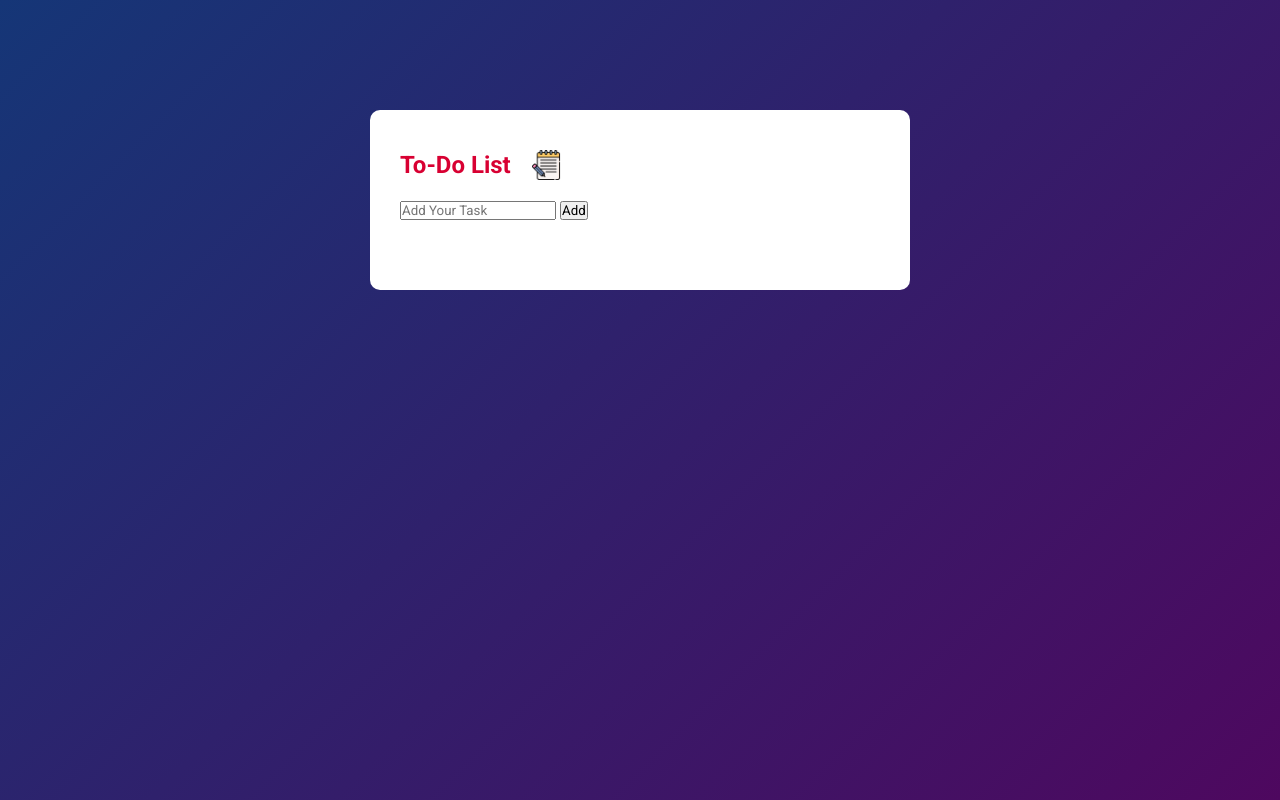
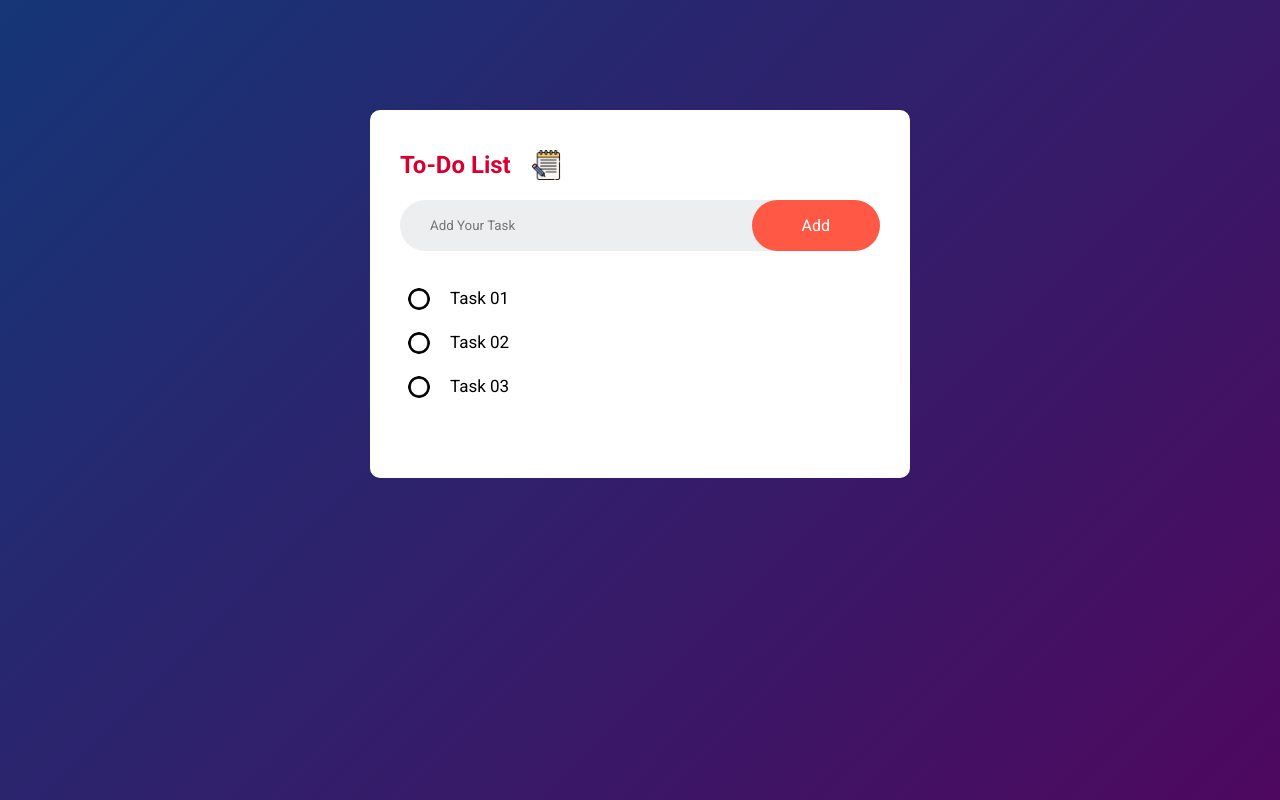
Before and after one commit to niks-nikhil-anand/Js_Interview_Questions_with_10_mini_projects, a plain HTML site: page notes_App/index.html in a window 1280 px wide. Drawn offline with Linux system fonts and the light colour scheme.

Commit message:
list-container completed

```diff
--- a/notes_App/index.html
+++ b/notes_App/index.html
@@ -19,6 +19,11 @@
                 <input type="text" placeholder="Add Your Task">
                 <button>Add</button>
             </div>
+            <ul id="list-container">
+                <li>Task 01</li>
+                <li>Task 02</li>
+                <li>Task 03</li>
+            </ul>
         </div>
     </div>
 
--- a/notes_App/style.css
+++ b/notes_App/style.css
@@ -31,3 +31,50 @@
     width: 30px;
     margin-left: 20px;
 }
+.search-row{
+    display: flex;
+    justify-content: space-between;
+    align-items: center;
+    background: #edeef0;
+    border-radius: 30px;
+    padding-left: 20px;
+    margin-bottom: 25px;
+}
+.search-row input{
+    flex: 1;
+    border: none;
+    outline: none;
+    background: transparent;
+    padding: 10px;
+}
+.search-row button{
+    border: none;
+    outline: none;
+    background: #ff5945;
+    padding: 16px 50px;
+    color: #fff;
+    font-size: 16px;
+    cursor: pointer;
+    border-radius: 40px;
+}
+ul li{
+    list-style: none;
+    position: relative;
+    font-size: 17px;
+    padding: 12px 8px 12px 50px;
+    user-select: none;
+    cursor: pointer;
+}
+ul li::before{
+    content: '';
+    position: absolute;
+    height: 22px;
+    width: 22px;
+    border-radius: 50%;
+    background-image: url(rec.png);
+    background-size: cover;
+    background-position: center;
+    top: 12px;
+    left: 8px;
+
+}
```
Also changed, not shown: notes_App/radio.png (added), notes_App/rec.png (added).
